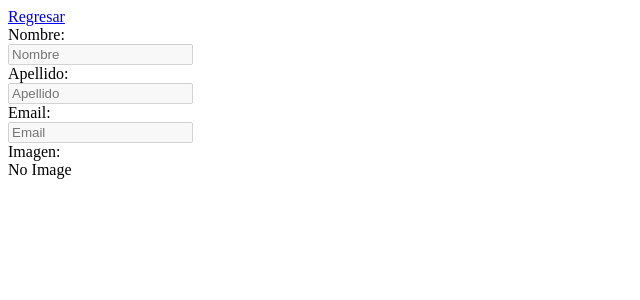
After one commit to xindykatalina/724media, a PHP site: page /show.php in a window 1280 px wide. The commit adds this page. Shown: the top 300 px of the page, without its empty margins (0-640 px from the left). Run offline with PHP 8.4, Linux system fonts and the light colour scheme.

Commit message:
Crud finalizado

```diff
--- a/index.php
+++ b/index.php
@@ -96,7 +96,8 @@
                                         <th>Apellido</th>
         		                        <th>Email</th>
         		                        <th>Imagen</th>
-        		                        <th>Editar</th>
+        		                        <th>Ver</th>
+                                        <th>Editar</th>
         		                        <th>Eliminar</th>
         	                        </thead>
         	                        <tbody>
@@ -113,7 +114,8 @@
                                             echo '<td>' . $row['last_name'] . '</td>';
         	                                echo '<td>' . $row['email'] . '</td>';
         	                                echo '<td>' . $row['image'] . '</td>';
-        	                                echo '<td><button class="btn btn-info" onclick="editar(' . $row['id_user'] . ')">Editar</button></td>';
+                                            echo '<td><button class="btn btn-info" onclick="show(' . $row['id_user'] . ')">Ver</button></td>';
+                                            echo '<td><button class="btn btn-info" onclick="update(' . $row['id_user'] . ')">Editar</button></td>';
         	                                echo '<td><button class="btn btn-danger" onclick="eliminar(' . $row['id_user'] . ', this)">Eliminar</button></td>';
         	                                echo '</tr>';
         	                                $con++;
--- a/php/database.php
+++ b/php/database.php
@@ -2,7 +2,7 @@
 /**
 * Class Database
 * @author TuProyecto || Desarrollador : @xindykatalina
-* @link http://TuProyecto.com
+* @link http://724media.com
 */
 class Database
 {
--- /dev/null
+++ b/show.php
@@ -0,0 +1,70 @@
+<?php
+$operacion = '';
+require 'php/database.php';
+
+$name = '';
+$last_name = '';
+$email = '';
+$image = '';
+
+if (!empty($_POST)) {
+
+    $operacion = $_POST['operacion'];
+    if ($operacion == 'update') {
+
+        $pdo = database::connect();
+        $pdo->setAttribute(PDO::ATTR_ERRMODE, PDO::ERRMODE_EXCEPTION);
+
+        $id_user = $_POST['id_user'];
+
+        $sql = "SELECT * FROM user WHERE id_user = ?";
+        $q = $pdo->prepare($sql);
+        $q->execute(array($id_user));
+        $data = $q->fetch(PDO::FETCH_ASSOC);
+
+        $name = $data['name'];
+        $last_name = $data['last_name'];
+        $email = $data['email'];
+        $image = $data['image'];
+    }
+}
+?>
+<link href="css/user.css" rel="stylesheet" type="text/css"/>
+<script src="js/user.js" type="text/javascript"></script>
+<div class="containers">
+    <div class="row">
+        <div class="pull-right">
+            <a href="index.php" class=""><span class="glyphicon glyphicon-chevron-left" aria-hidden="true"></span> Regresar</a>
+        </div>
+        <div class="col-sm-6 col-md-6">
+            <form id="formulario" class="form-horizontal" role="form">
+                <div class="form-group">
+                    <label for="name" class="control-label col-xs-2">Nombre:</label>
+                    <div class="col-xs-10">
+                        <input type="name" id="name" name="name" class="form-control" required placeholder="Nombre" value="<?php echo $name; ?>" disabled>
+                    </div>
+                </div>
+                <div class="form-group">
+                    <label for="last_name" class="control-label col-xs-2">Apellido:</label>
+                    <div class="col-xs-10">
+                        <input type="name" id="last_name" name="last_name" class="form-control"  required placeholder="Apellido" value="<?php echo $last_name; ?>" disabled>
+                    </div>
+                </div>
+
+                <div class="form-group">
+                    <label for="email" class="control-label col-xs-2">Email:</label>
+                    <div class="col-xs-10">
+                        <input type="name" id="email" name="email" class="form-control" required placeholder="Email" value="<?php echo $email; ?>" disabled>
+                    </div>
+                </div>
+                <div class="form-group">
+                    <label for="image" class="control-label col-xs-2">Imagen:</label>
+                    <div class="col-xs-10">
+                        <div id="targetLayer">No Image</div>
+                        <input type="hidden" id="image" name="image" class="form-control" placeholder="Imagen" value="<?php echo $image; ?>">
+                    </div>
+                </div>
+            </form>
+        </div>
+    </div>
+</div>
```
Also changed, not shown: js/list_user.js (+10 -2 lines).
